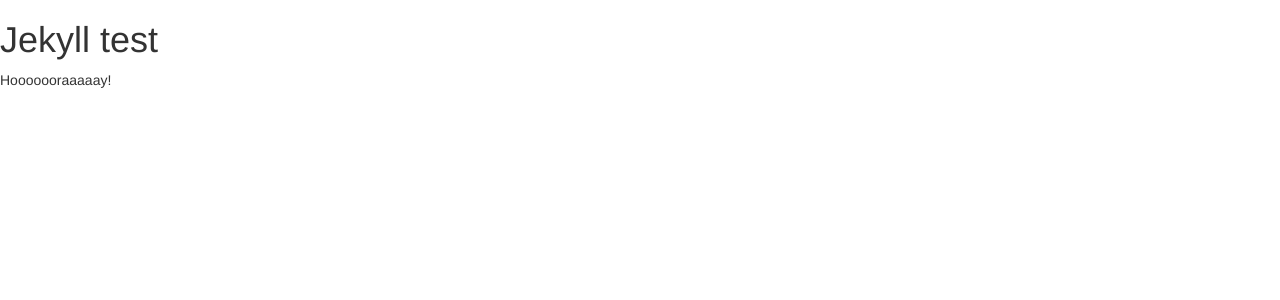
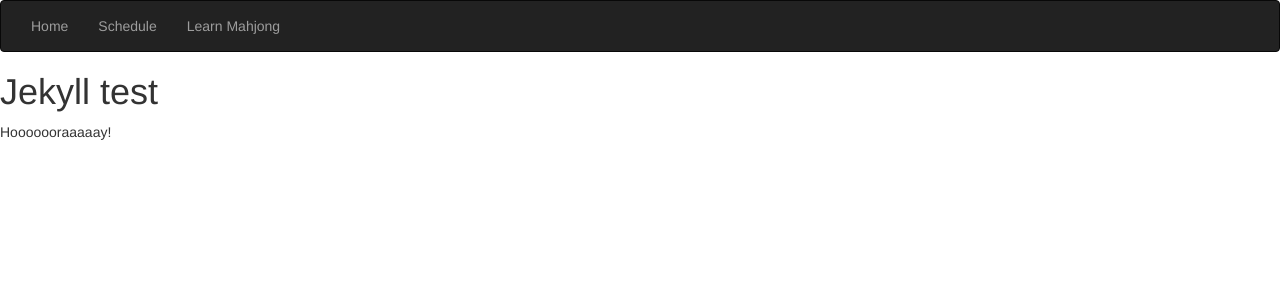
Before and after one commit to tempai-dev/tempai.kiev.ua, a Jekyll site: the page built from src/_posts/2014-11-14-test-page.markdown, in a window 1280 px wide. Shown: the top 300 px of the page. Built offline with Jekyll 4.4.1, drawn with Linux system fonts in a browser that asks for light colours.

Commit message:
add index.html, adjust layout

```diff
--- a/src/navbar.html
+++ b/src/_includes/navbar.html
@@ -1,7 +1,3 @@
----
-layout: default
----
-
 <nav class="navbar navbar-inverse" role="navigation">
   <div class="navbar-header"></div>
   <div id="navbar" class="collapse navbar-collapse">
--- a/src/_layouts/default.html
+++ b/src/_layouts/default.html
@@ -22,6 +22,7 @@
     <![endif]-->
   </head>
   <body>
+  {% include navbar.html %}
   {{ content }}
 
     <script src="//maxcdn.bootstrapcdn.com/bootstrap/3.3.0/js/bootstrap.min.js" type="application/javascript"></script>
--- /dev/null
+++ b/src/index.html
@@ -0,0 +1,6 @@
+---
+layout: default
+---
+
+<h1>Tempai, the Kiev Riichi Mahjong club</h1>
+<p>We play Riichi Mahjong</p>
```
